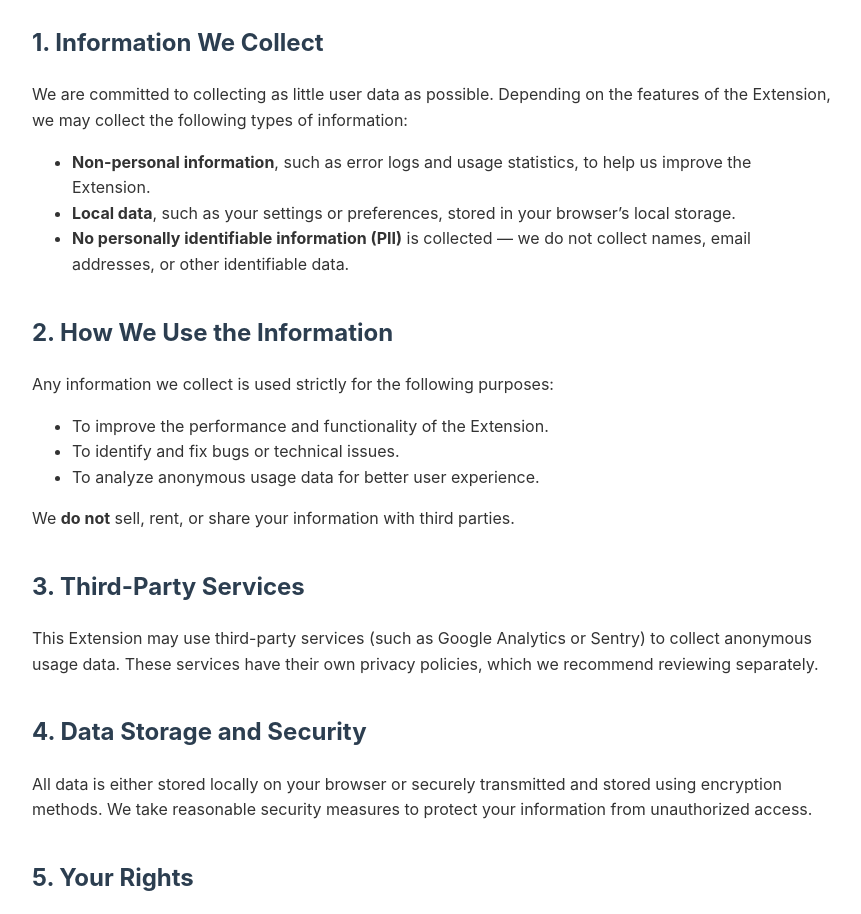
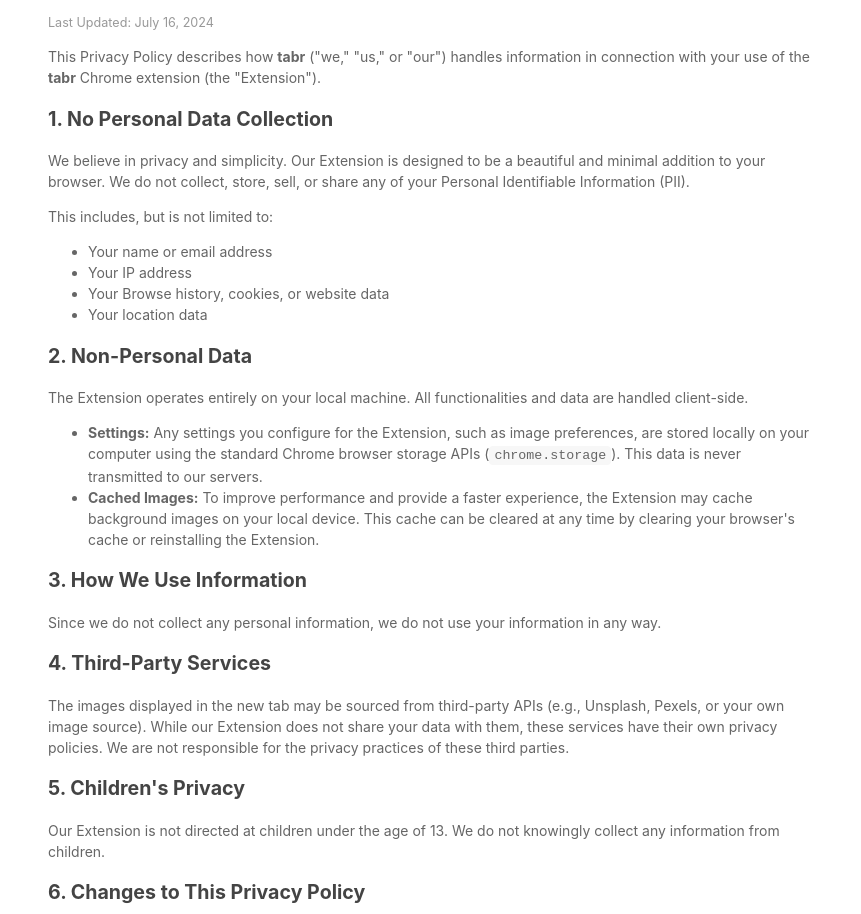
Before and after one commit to cooderamily/tabr-privacy, a plain HTML site: page index.html in a window 1280 px wide. Shown: the part 103-1017 px from the top of the page, without its empty margins (208-1069 px from the left). Drawn offline with Linux system fonts and the light colour scheme.

Commit message:
Update index.html

```diff
--- a/index.html
+++ b/index.html
@@ -1,82 +1,86 @@
 <!DOCTYPE html>
 <html lang="en">
 <head>
-  <meta charset="UTF-8" />
-  <meta name="viewport" content="width=device-width, initial-scale=1.0" />
-  <title>Privacy Policy - Chrome Extension</title>
+    <meta charset="UTF-8">
+    <meta name="viewport" content="width=device-width, initial-scale=1.0">
+    <title>Privacy Policy</title>
     <style>
         body {
-      font-family: -apple-system, BlinkMacSystemFont, "Segoe UI", Roboto, "Helvetica Neue", Arial, sans-serif;
-      line-height: 1.6;
+            font-family: -apple-system, BlinkMacSystemFont, "Segoe UI", Roboto, Oxygen-Sans, Ubuntu, Cantarell, "Helvetica Neue", sans-serif;
+            line-height: 1.5;
+            color: #666; /* 变浅的文本颜色 */
             max-width: 800px;
-      margin: 40px auto;
-      padding: 0 20px;
-      color: #333;
+            margin: 0 auto;
+            padding: 20px;
+            font-size: 14px; /* 整体变小的字号 */
         }
         h1, h2 {
-      color: #2c3e50;
+            color: #444; /* 变浅的标题颜色 */
         }
         h1 {
-      font-size: 2em;
-      margin-bottom: 0.5em;
+            border-bottom: 1px solid #eee;
+            padding-bottom: 8px;
+            font-size: 1.8em;
         }
         h2 {
-      margin-top: 1.5em;
+            font-size: 1.4em;
         }
-    p {
-      margin: 0.75em 0;
+        code {
+            background-color: #f7f7f7;
+            padding: 2px 5px;
+            border-radius: 4px;
+            font-size: 0.95em;
+        }
+        .container {
+            padding: 1rem;
+        }
+        .last-updated {
+            color: #999;
+            font-size: 0.9em;
         }
     </style>
 </head>
 <body>
-  <h1>Privacy Policy for Chrome Extension</h1>
-  <h2>1. Information We Collect</h2>
-  <p>
-    We are committed to collecting as little user data as possible. Depending on the features of the Extension, we may collect the following types of information:
-  </p>
+    <div class="container">
+        <h1>Privacy Policy for tabr</h1>
+        <p class="last-updated">Last Updated: July 16, 2024</p>
+
+        <p>This Privacy Policy describes how <strong>tabr</strong> ("we," "us," or "our") handles information in connection with your use of the <strong>tabr</strong> Chrome extension (the "Extension").</p>
+
+        <h2>1. No Personal Data Collection</h2>
+        <p>We believe in privacy and simplicity. Our Extension is designed to be a beautiful and minimal addition to your browser. We do not collect, store, sell, or share any of your Personal Identifiable Information (PII).</p>
+        <p>This includes, but is not limited to:</p>
         <ul>
-    <li><strong>Non-personal information</strong>, such as error logs and usage statistics, to help us improve the Extension.</li>
-    <li><strong>Local data</strong>, such as your settings or preferences, stored in your browser’s local storage.</li>
-    <li><strong>No personally identifiable information (PII)</strong> is collected — we do not collect names, email addresses, or other identifiable data.</li>
+            <li>Your name or email address</li>
+            <li>Your IP address</li>
+            <li>Your Browse history, cookies, or website data</li>
+            <li>Your location data</li>
         </ul>
 
-  <h2>2. How We Use the Information</h2>
-  <p>
-    Any information we collect is used strictly for the following purposes:
-  </p>
+        <h2>2. Non-Personal Data</h2>
+        <p>The Extension operates entirely on your local machine. All functionalities and data are handled client-side.</p>
         <ul>
-    <li>To improve the performance and functionality of the Extension.</li>
-    <li>To identify and fix bugs or technical issues.</li>
-    <li>To analyze anonymous usage data for better user experience.</li>
+            <li><strong>Settings:</strong> Any settings you configure for the Extension, such as image preferences, are stored locally on your computer using the standard Chrome browser storage APIs (<code>chrome.storage</code>). This data is never transmitted to our servers.</li>
+            <li><strong>Cached Images:</strong> To improve performance and provide a faster experience, the Extension may cache background images on your local device. This cache can be cleared at any time by clearing your browser's cache or reinstalling the Extension.</li>
         </ul>
-  <p>We <strong>do not</strong> sell, rent, or share your information with third parties.</p>
 
-  <h2>3. Third-Party Services</h2>
-  <p>
-    This Extension may use third-party services (such as Google Analytics or Sentry) to collect anonymous usage data. These services have their own privacy policies, which we recommend reviewing separately.
-  </p>
+        <h2>3. How We Use Information</h2>
+        <p>Since we do not collect any personal information, we do not use your information in any way.</p>
 
-  <h2>4. Data Storage and Security</h2>
-  <p>
-    All data is either stored locally on your browser or securely transmitted and stored using encryption methods. We take reasonable security measures to protect your information from unauthorized access.
-  </p>
+        <h2>4. Third-Party Services</h2>
+        <p>The images displayed in the new tab may be sourced from third-party APIs (e.g., Unsplash, Pexels, or your own image source). While our Extension does not share your data with them, these services have their own privacy policies. We are not responsible for the privacy practices of these third parties.</p>
 
-  <h2>5. Your Rights</h2>
-  <p>
-    You have the right to uninstall the Extension at any time and clear any stored data from your browser settings.
-  </p>
+        <h2>5. Children's Privacy</h2>
+        <p>Our Extension is not directed at children under the age of 13. We do not knowingly collect any information from children.</p>
 
         <h2>6. Changes to This Privacy Policy</h2>
-  <p>
-    We may update this Privacy Policy periodically. If any material changes are made, we will notify you through the Extension or on the Chrome Web Store listing page.
-  </p>
+        <p>We may update our Privacy Policy from time to time. We will notify you of any changes by posting the new Privacy Policy on this page. You are advised to review this Privacy Policy periodically for any changes.</p>
 
         <h2>7. Contact Us</h2>
-  <p>
-    If you have any questions or concerns regarding this Privacy Policy, you may contact us at:
-  </p>
-  <p>
-    <strong>Email:</strong> <a href="mailto:mikey.sgjaz@gmail.com">mikey.sgjaz@gmail.com</a>
-  </p>
+        <p>If you have any questions about this Privacy Policy, please feel free to contact us:</p>
+        <ul>
+            <li>By email: <strong>mikey.sgjaz@gmail.com</strong></li>
+        </ul>
+    </div>
 </body>
 </html>
```
Lines whose indentation alone changed are shown as unchanged.
